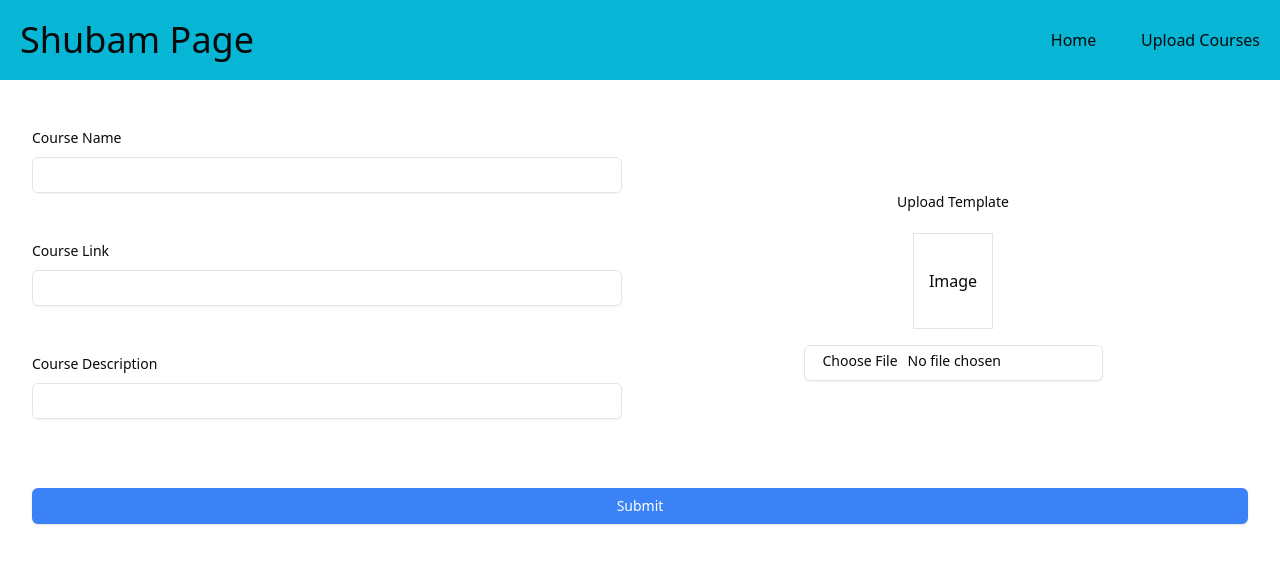
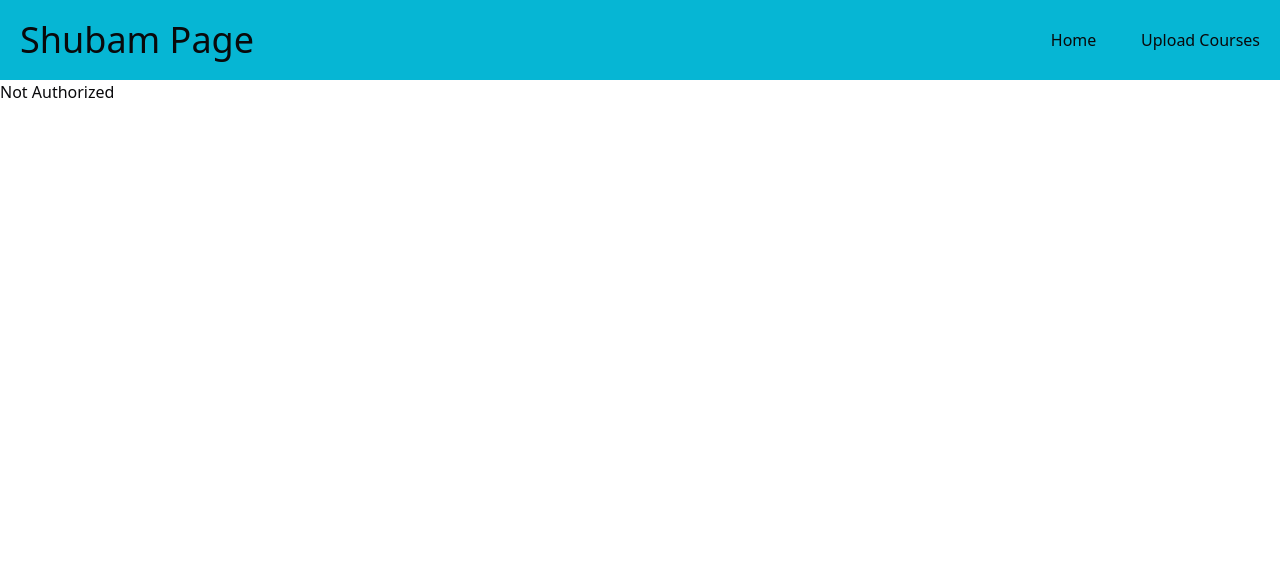
Before and after one commit to 403ABHIJEET/Subham11, a Next.js app: page /admin/upload in a window 1280 px wide. Shown: the top 564 px of the page. Built offline with nearby package versions, Linux system fonts and the light colour scheme; no server answers.

Commit message:
added shubham as admin

```diff
--- a/src/app/admin/page.tsx
+++ b/src/app/admin/page.tsx
@@ -46,7 +46,7 @@ const Page = () => {
         })
     }
 
-    if (!token || token.user.email !== "abhijeet8745@gmail.com") {
+    if (!token || (token.user.email !== "abhijeet8745@gmail.com" && token.user.email !== "shrivastavshubham759@gmail.com" )) {
         return <div>Not Authorized</div>;
     }
 
--- a/src/app/admin/upload/page.tsx
+++ b/src/app/admin/upload/page.tsx
@@ -9,6 +9,7 @@ import { Button } from '@/components/ui/button'
 import { Loader2 } from 'lucide-react';
 import Image from 'next/image'
 import GenerateThumbnail from '@/components/GenerateImage'
+import { useSession } from 'next-auth/react'
 
 const formSchema = z.object({
     courseName: z.string().min(2).max(50),
@@ -18,6 +19,8 @@ const formSchema = z.object({
 })
 
 const Page = () => {
+
+    const { data: token } = useSession()
 
     //const { toast } = useToast();
     const [isSubmitting, setIsSubmitting] = useState(false)
@@ -47,6 +50,10 @@ const Page = () => {
             setIsSubmitting(false)
         }
     };
+
+    if (!token || (token.user.email !== "abhijeet8745@gmail.com" && token.user.email !== "shrivastavshubham759@gmail.com" )) {
+        return <div>Not Authorized</div>;
+    }
 
     return (
         <div className=''>
```
